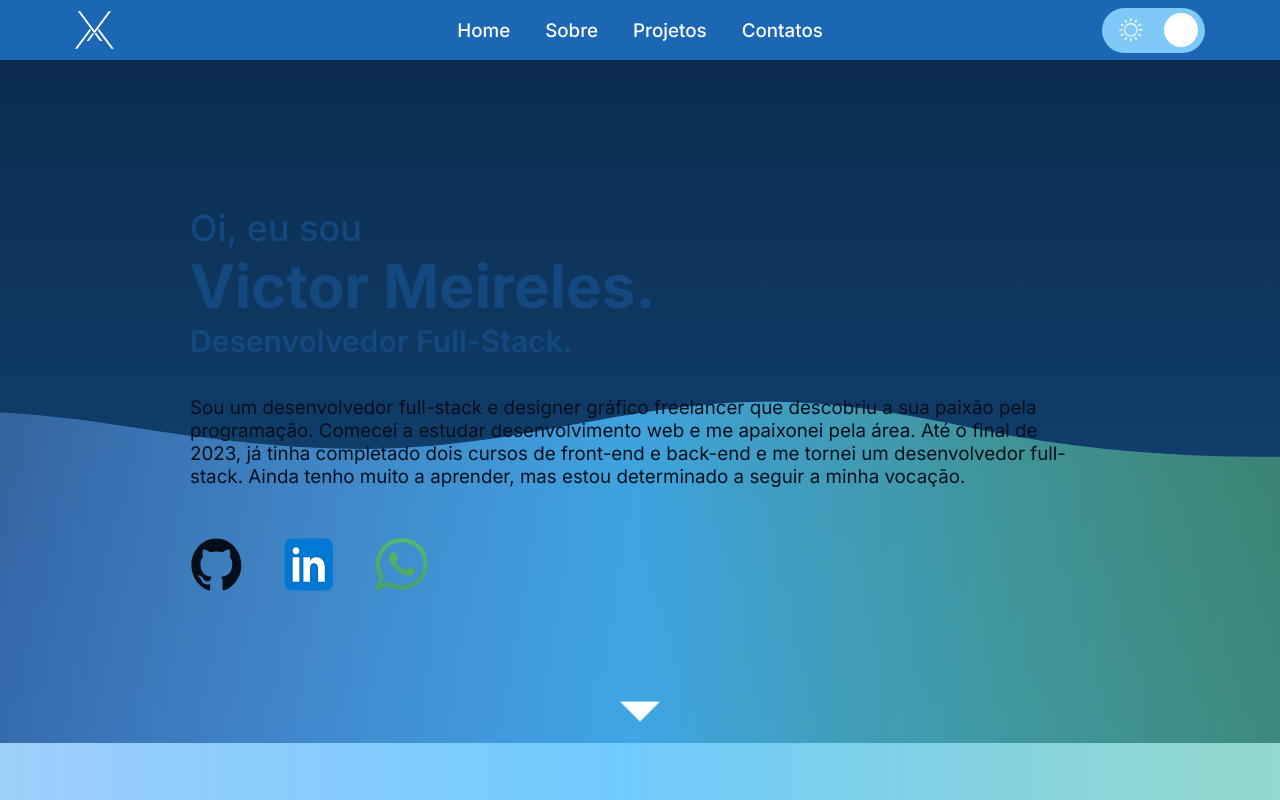
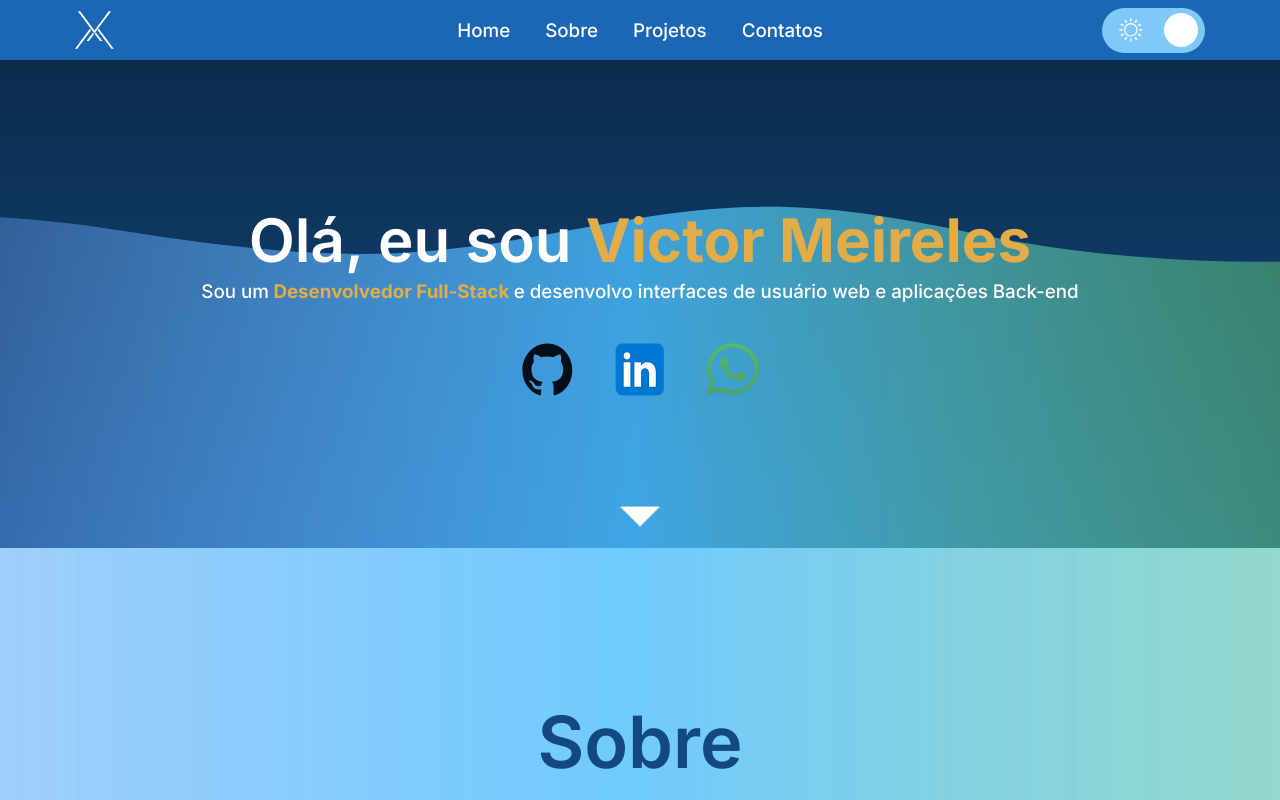
Before and after one commit to victoraamlima/portfolio, a React (Create React App) app: page / in a window 1280 px wide. Shown: the top 800 px of the page. Built offline with nearby package versions, Linux system fonts and the light colour scheme.

Commit message:
Refactor ProfileInfo component to update content and styling

```diff
--- a/src/components/ProfileInfo/ProfileInfo.js
+++ b/src/components/ProfileInfo/ProfileInfo.js
@@ -10,23 +10,17 @@ const ProfileInfo = ({ footer }) => {
   return (
     <StyledProfileInfo $footer={footer}>
       <div>
-        <h4>Oi, eu sou</h4>
         <h2>
-          Victor Meireles<span>.</span>
+          <span>Olá, eu sou</span> Victor Meireles
         </h2>
-        <h3>
-          Desenvolvedor Full-Stack<span>.</span>
-        </h3>
+        <p>
+          <span>Sou um</span> Desenvolvedor Full-Stack{" "}
+          <span>
+            {" "}
+            e desenvolvo interfaces de usuário web e aplicações Back-end
+          </span>
+        </p>
       </div>
-
-      <p>
-        Sou um desenvolvedor full-stack e designer gráfico
-        freelancer que descobriu a sua paixão pela programação. Comecei a
-        estudar desenvolvimento web e me apaixonei pela área. Até o final de
-        2023, já tinha completado dois cursos de front-end e back-end e me tornei
-        um desenvolvedor full-stack. Ainda tenho muito a aprender, mas estou
-        determinado a seguir a minha vocação.
-      </p>
 
       {footer && <Line />}
 
--- a/src/components/ProfileInfo/styleProfileInfo.js
+++ b/src/components/ProfileInfo/styleProfileInfo.js
@@ -4,12 +4,6 @@ import breakpoints from "../../style/responsive"
 const StyledProfileInfo = styled.div`
   display: flex;
   gap: 40px;
-  flex-direction: ${({ $footer }) => ($footer ? "row" : "column")};
-  justify-content: ${({ $footer }) => ($footer ? "space-around" : "center")};
-  align-items: ${({ $footer }) => ($footer ? "center" : "flex-start")};
-  max-width: ${({ $footer }) => ($footer ? "unset" : "900px")};
-  text-align: ${({ $footer }) => ($footer ? "center" : "left")};
-  ${({ $footer }) => $footer && "width: 100%;"}
 
   ${({ $footer }) =>
     $footer
@@ -24,22 +18,21 @@ const StyledProfileInfo = styled.div`
       : `
       flex-direction: column;
       justify-content: center;
-      align-items: flex-start;
-      max-width:900px;
+      align-items: center;
+      max-width: 1200px;
       text-align: left;
       `}
 
   div:first-child {
     display: flex;
     flex-direction: column;
+    align-items: center;
     gap: 10px;
+    width: 100%;
   }
 
   h2 {
-    color: ${({ theme, $footer }) =>
-      theme.theme === "light" && !$footer
-        ? theme.colors.blue3
-        : theme.colors.white1};
+    color: ${({ theme }) => theme.colors.orange1};
     font-family: Inter;
     font-size: 8rem;
     font-weight: 700;
@@ -48,43 +41,30 @@ const StyledProfileInfo = styled.div`
 
     span {
       display: ${({ $footer }) => ($footer ? "none" : "inline")};
+      color: ${({ theme }) => theme.colors.white1};
+      font-weight: 600;
+      line-height: 100%;
+      white-space: wrap;
     }
   }
 
-  h3 {
+  p {
     color: ${({ theme, $footer }) =>
-      theme.theme === "light" && !$footer
-        ? theme.colors.blue3
-        : theme.colors.white1};
+      $footer ? theme.colors.white1 : theme.colors.orange1};
+    font-size: ${({ $footer }) => ($footer ? "4rem" : "2.5rem")};
+
     font-family: Inter;
-    font-size: 4rem;
-    font-weight: 600;
-    line-height: 100%;
+    font-weight: 700;
+    text-align: center;
     white-space: nowrap;
 
     span {
       display: ${({ $footer }) => ($footer ? "none" : "inline")};
+      color: ${({ theme }) => theme.colors.white1};
+      font-weight: 500;
+      line-height: 100%;
+      white-space: wrap;
     }
-  }
-
-  h4 {
-    display: ${({ $footer }) => ($footer ? "none" : "block")};
-    color: ${({ theme }) =>
-      theme.theme === "light" ? theme.colors.blue3 : theme.colors.white1};
-    font-family: Inter;
-    font-size: 4.8rem;
-    font-weight: 500;
-    line-height: 100%;
-  }
-
-  p {
-    display: ${({ $footer }) => ($footer ? "none" : "block")};
-    color: ${({ theme }) =>
-      theme.theme === "light" ? theme.colors.blue1 : theme.colors.white1};
-    font-family: Inter;
-    font-size: 2.5rem;
-    font-weight: 400;
-    margin-bottom: 10px;
   }
 
   @media (max-width: ${breakpoints.large2}px) {
@@ -92,34 +72,23 @@ const StyledProfileInfo = styled.div`
   }
 
   @media (max-width: ${breakpoints.medium1}px) {
-    align-items: center;
-
     div {
       align-items: center;
     }
 
     h2 {
       font-size: 7rem;
-
-      span {
-        display: none;
-      }
-    }
-
-    h3 {
-      font-size: 3.5rem;
-
-      span {
-        display: none;
-      }
-    }
-
-    h4 {
-      display: none;
     }
 
     p {
-      text-align: center;
+      // text-align: start;
+      max-width: 600px;
+    }
+  }
+
+  @media (max-width: ${breakpoints.medium1 - 293}px) {
+    p {
+      text-align: start;
       max-width: 600px;
     }
   }
@@ -129,13 +98,10 @@ const StyledProfileInfo = styled.div`
       font-size: 30px;
     }
 
-    h3 {
-      font-size: 20px;
-    }
-
     p {
       max-width: 600px;
       font-size: 15px;
+      text-align: start;
     }
   }
 `
```
